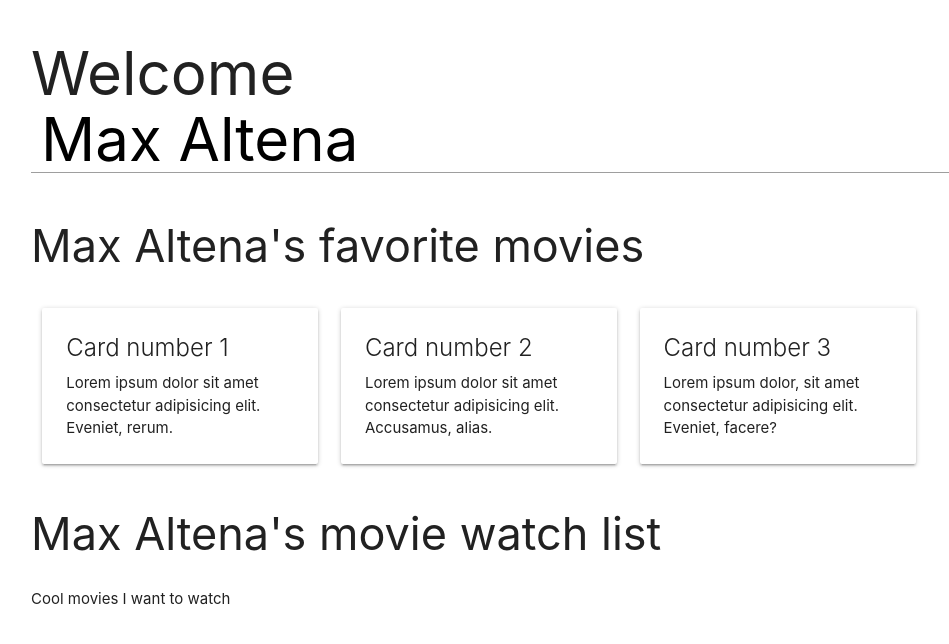
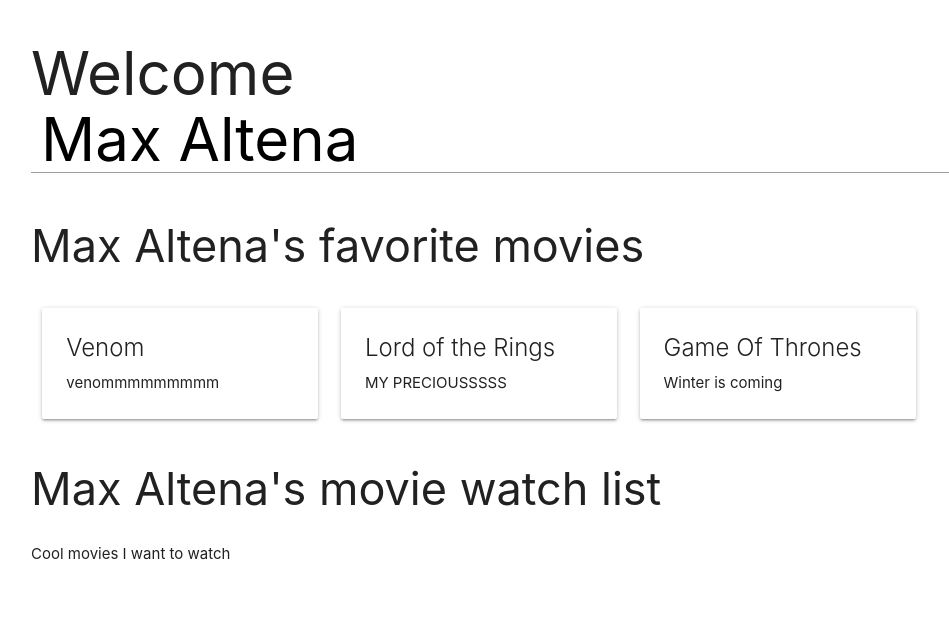
Before and after one commit to RyeRob/workshop-react, a React (Create React App) app: page / in a window 1280 px wide. Shown: the top 644 px of the page, without its empty margins (161-1110 px from the left). Built offline with nearby package versions, Linux system fonts and the light colour scheme; the HTML template or start-up script is replaced by a standard one.

Commit message:
added components to level 1

```diff
--- /dev/null
+++ b/src/components/level1/Card.js
@@ -0,0 +1,25 @@
+import React, { Component } from "react";
+
+class Card extends Component {
+  constructor(props) {
+    super(props);
+
+    this.state = {
+      title: this.props.title,
+      content: this.props.content
+    };
+  }
+  render() {
+    return (
+      <div className="col s4">
+        <div className="card">
+          <div className="card-content">
+            <span className="card-title">{this.state.title}</span>
+            <p>{this.state.content}</p>
+          </div>
+        </div>
+      </div>
+    );
+  }
+}
+export default Card;
--- a/src/components/level1/Level1.js
+++ b/src/components/level1/Level1.js
@@ -1,4 +1,6 @@
 import React, { Component } from "react";
+
+import Card from "./Card";
 
 class Level1 extends Component {
   constructor(props) {
@@ -25,43 +27,14 @@
 
   render() {
     const { name } = this.state;
+
     return (
       <div className="Level1">
         <h2>{name}'s favorite movies</h2>
         <div className="row">
-          <div className="col s4">
-            <div className="card">
-              <div className="card-content">
-                <span className="card-title">Card number 1</span>
-                <p>
-                  Lorem ipsum dolor sit amet consectetur adipisicing elit.
-                  Eveniet, rerum.
-                </p>
-              </div>
-            </div>
-          </div>
-          <div className="col s4">
-            <div className="card">
-              <div className="card-content">
-                <span className="card-title">Card number 2</span>
-                <p>
-                  Lorem ipsum dolor sit amet consectetur adipisicing elit.
-                  Accusamus, alias.
-                </p>
-              </div>
-            </div>
-          </div>
-          <div className="col s4">
-            <div className="card">
-              <div className="card-content">
-                <span className="card-title">Card number 3</span>
-                <p>
-                  Lorem ipsum dolor, sit amet consectetur adipisicing elit.
-                  Eveniet, facere?
-                </p>
-              </div>
-            </div>
-          </div>
+          <Card title="Venom" content="venommmmmmmmm" />
+          <Card title="Lord of the Rings" content="MY PRECIOUSSSSS" />
+          <Card title="Game Of Thrones" content="Winter is coming" />
         </div>
       </div>
     );
```
